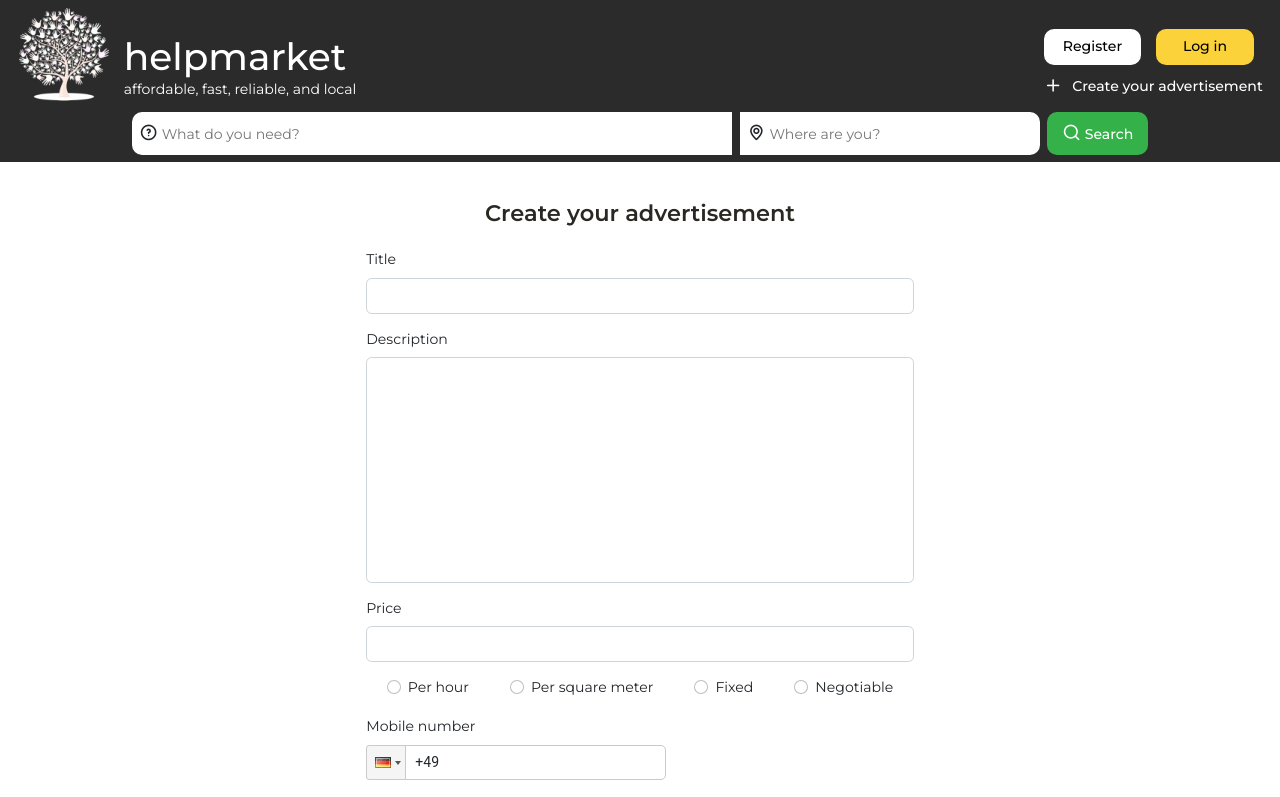
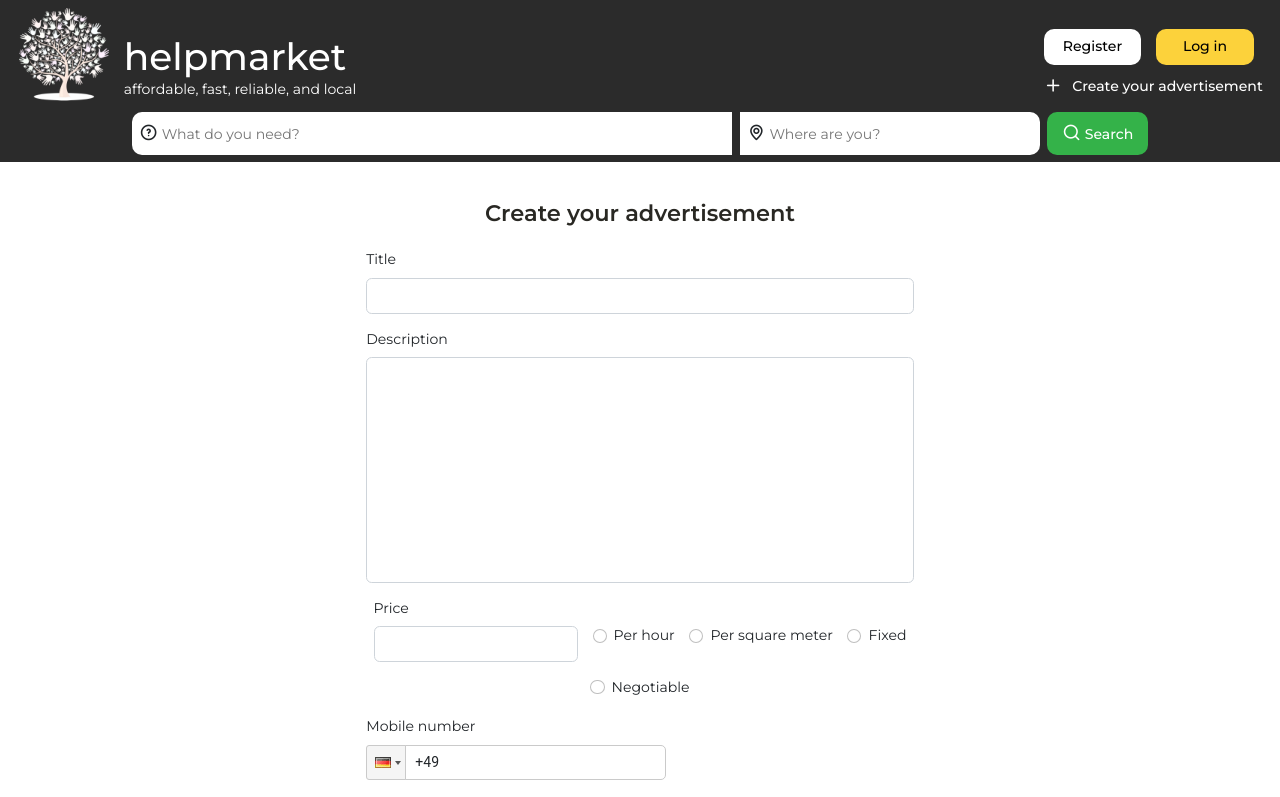
Before and after one commit to anoj-kt/finalproject-frontend, a React (Create React App) app: page /user/1/services/provided/new in a window 1280 px wide. Shown: the top 797 px of the page. Built offline with nearby package versions, Linux system fonts and the light colour scheme.

Commit message:
Added price unit together with radio btns

```diff
--- a/src/components/CreateAd.js
+++ b/src/components/CreateAd.js
@@ -43,21 +43,19 @@ const CreateAd = () => {
               }}
             />
           </FormGroup>
+          {/* ======PRICE AND PRICE TYPE====== */}
+          <FormGroup tag="fieldset" className="createad__radio">
             {/* ======PRICE====== */}
             <FormGroup>
-            <Label for="description">
+              <Label>
                 Price
               </Label>
               <Input
-              id="description"
-              name="description"
-              placeholder=""
-              type="number"
-              required
+                name="priceCalculationType"
+                type="text"
               />
+              {' '}
             </FormGroup>
-          {/* ======PRICE CALC TYPE (RADIO)====== */}
-          <FormGroup tag="fieldset" className="createad__radio">
             {/* ======PER HOUR====== */}
             <FormGroup check>
               <Input
--- a/src/index.css
+++ b/src/index.css
@@ -300,6 +300,7 @@ a {
   .createad__radio  {
     display: flex;
     justify-content: space-around;
+    align-items: center;
     flex-wrap: wrap;
   }
 }
```
Lines whose indentation alone changed are shown as unchanged.
